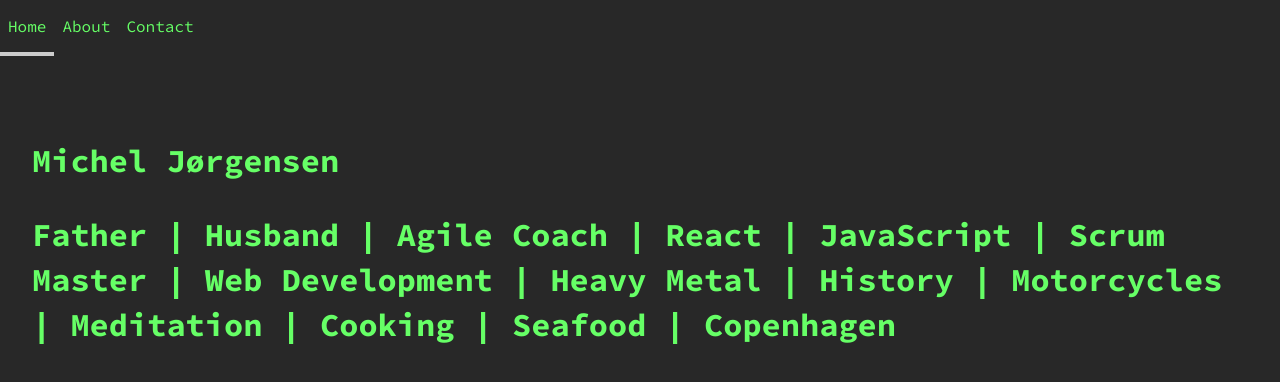
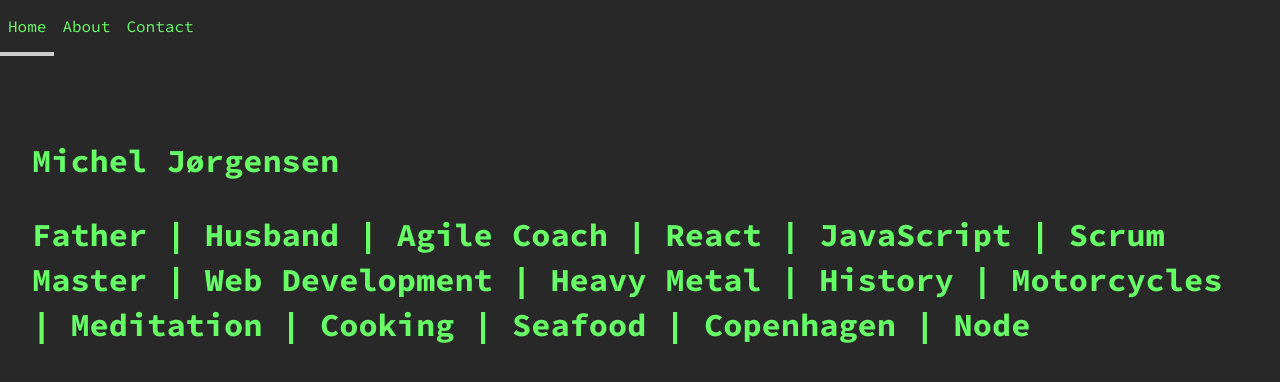
Before and after one commit to sandpatrol1/me, a React (Create React App) app: page / in a window 1280 px wide. Shown: the top 382 px of the page. Built offline with nearby package versions, Linux system fonts and the light colour scheme.

Commit message:
new work place

```diff
--- a/src/Containers/Home/Home.js
+++ b/src/Containers/Home/Home.js
@@ -9,7 +9,7 @@
 				<h3 className={styles.HomeH3}>
 					Father | Husband | Agile Coach | React | JavaScript | Scrum Master |
 					Web Development | Heavy Metal | History | Motorcycles | Meditation |
-					Cooking | Seafood | Copenhagen
+					Cooking | Seafood | Copenhagen | Node
 				</h3>
 			</div>
 		</React.Fragment>
```
